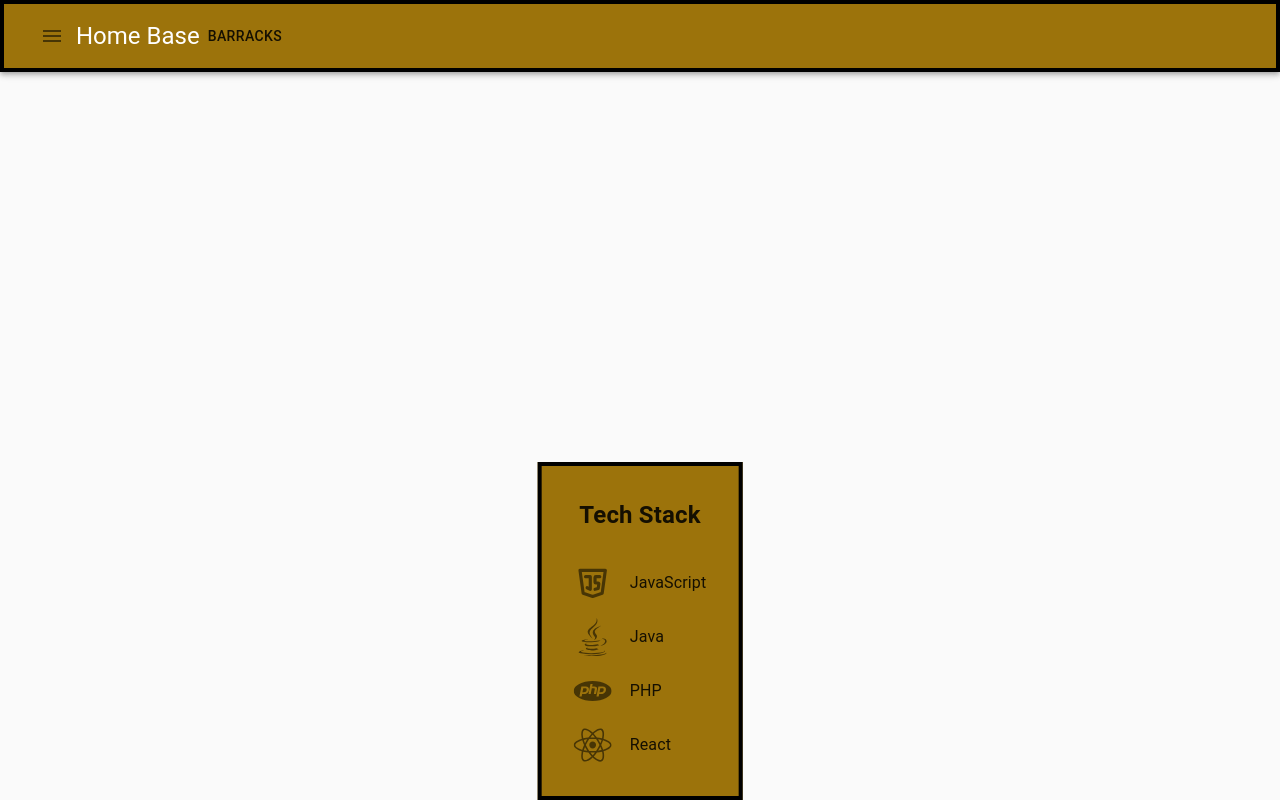
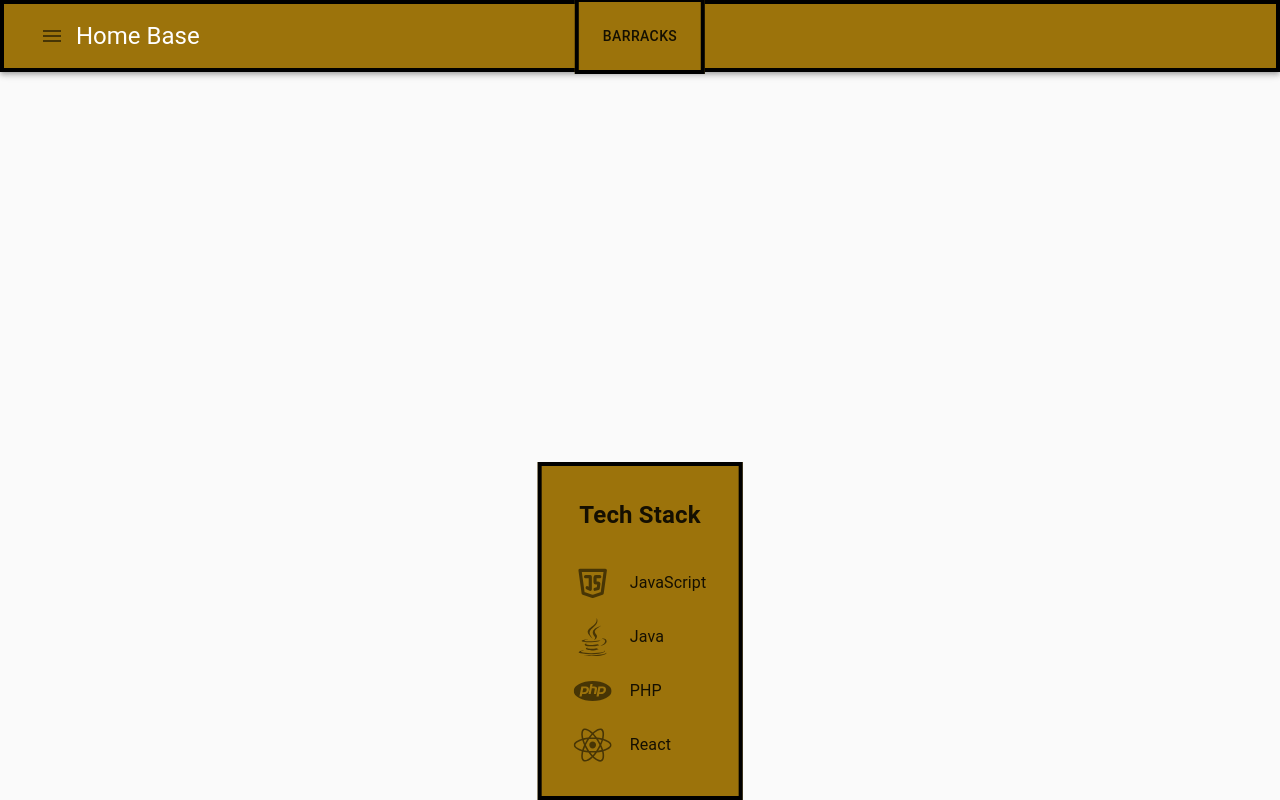
Before and after one commit to aqdasilva/HomeBase, a React (Create React App) app: page /portfolio in a window 1280 px wide. Built offline with nearby package versions, Linux system fonts and the light colour scheme.

Commit message:
barracks is top mid now

```diff
--- a/src/components/dropdownmenu.js
+++ b/src/components/dropdownmenu.js
@@ -6,9 +6,13 @@ import Button from '@material-ui/core/Button';
 
 const useStyles = makeStyles((theme) => ({
   root: {
-    display: 'flex',
-    alignItems: 'center',
-    justifyContent: 'center',
+    position: 'fixed',
+    left: '50%',
+    transform: 'translateX(-50%)',
+    textAlign: 'center',
+    backgroundColor: "#9c730b",
+    border: '4px solid black',
+    padding: theme.spacing(2),
   }
 }));
 
--- a/src/components/navbar.js
+++ b/src/components/navbar.js
@@ -22,7 +22,8 @@ import {
   AssignmentInd,
   Home
 } from "@material-ui/icons";
-import AccountMenu from "./profileMenu";
+
+
 import DropdownMenu from "./dropdownmenu";
 
 
```
